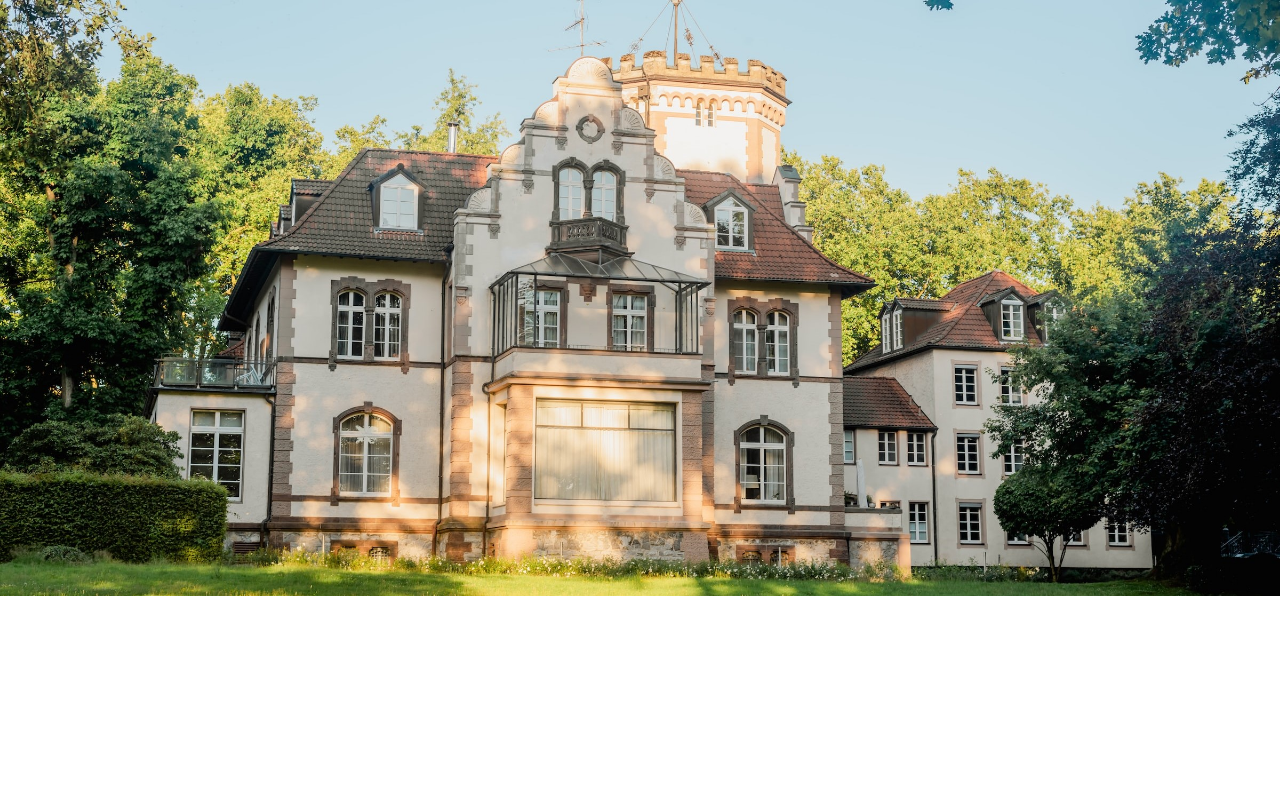
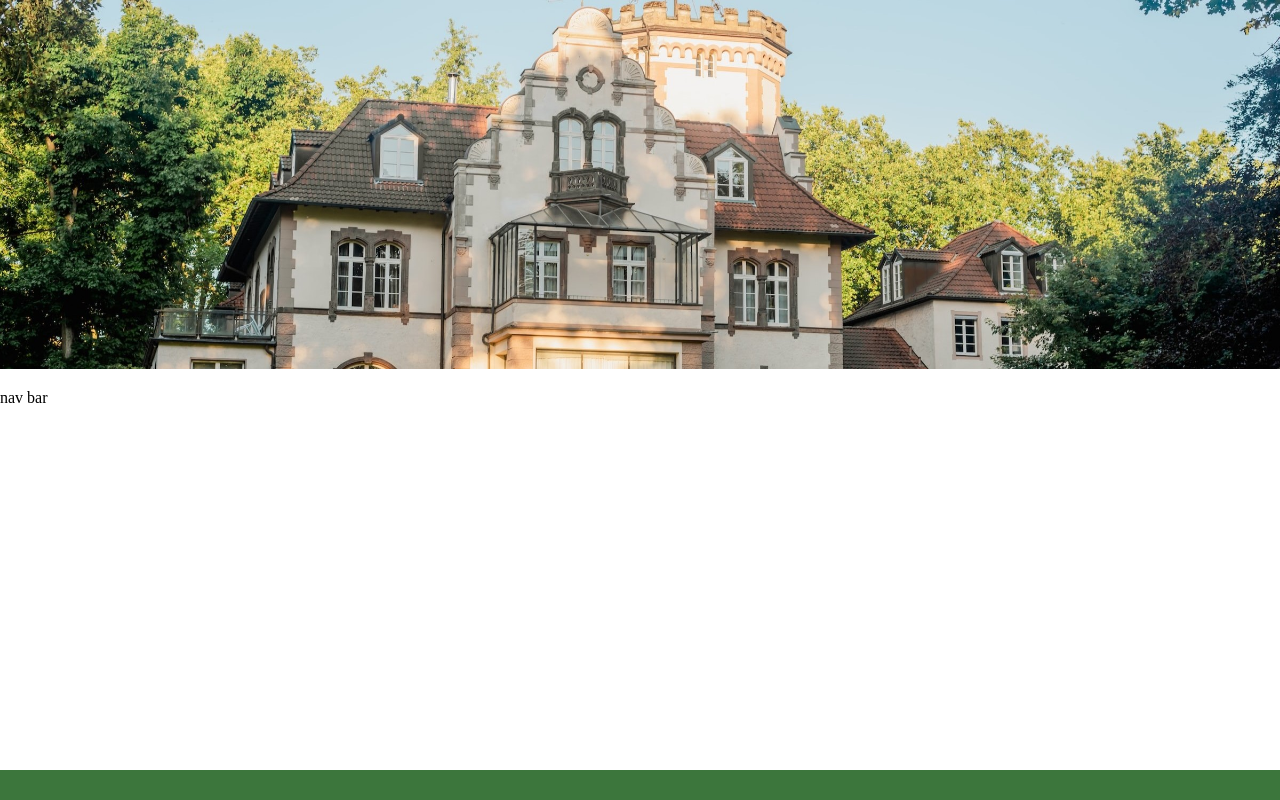
Before and after one commit to sdanimc/whimsy-bnb, a React (Create React App) app: page / in a window 1280 px wide. Built offline with nearby package versions, Linux system fonts and the light colour scheme.

Commit message:
cropped header image, formatted footer

```diff
--- a/src/App.js
+++ b/src/App.js
@@ -1,12 +1,12 @@
 import React, { useState } from "react";
 //import components used on all pages
 import Header from "./components/header";
-import Nav from "./components/footer";
+import Nav from "./components/nav";
 import Footer from "./components/footer";
 //import Page from "./components/page";
 
 function App() {
-  const [pages] = useState({
+const [pages] = useState({
     //{name: Ghosts}, etc.
   });
   return (
--- a/src/components/footer/index.js
+++ b/src/components/footer/index.js
@@ -1,7 +1,7 @@
 import React from "react";
-function Footer(props){
+function Footer(){
     return(
-        <div></div>
+        <footer></footer>
     )
 }
 export default Footer;
--- a/src/components/header/index.js
+++ b/src/components/header/index.js
@@ -1,10 +1,10 @@
 import React from "react";
-import hero from '../../assets/heroimg.jpg';
+import hero from '../../assets/heroimg2.jpg';
 function Header(props){
     return(
 <header>
       <img src={hero} alt="whimsy manor bnb"></img>
-      {props.children}
+      {/*{props.children}*/}
 </header>
     );
 }
--- a/src/components/nav/index.js
+++ b/src/components/nav/index.js
@@ -1,7 +1,7 @@
 import React from "react";
 function Nav(props){
     return(
-        <div></div>
+        <div><p>nav bar</p></div>
     )
 }
 export default Nav;
--- a/src/index.css
+++ b/src/index.css
@@ -4,3 +4,11 @@ body{
 header img {
 width: 100%;
 }
+
+footer{
+    background-color: rgb(60, 118, 60);
+    height: 30px;
+    position: fixed;
+    bottom: 0;
+    width: 100%;
+}
```
Also changed, not shown: src/assets/heroimg2.jpg (added).
